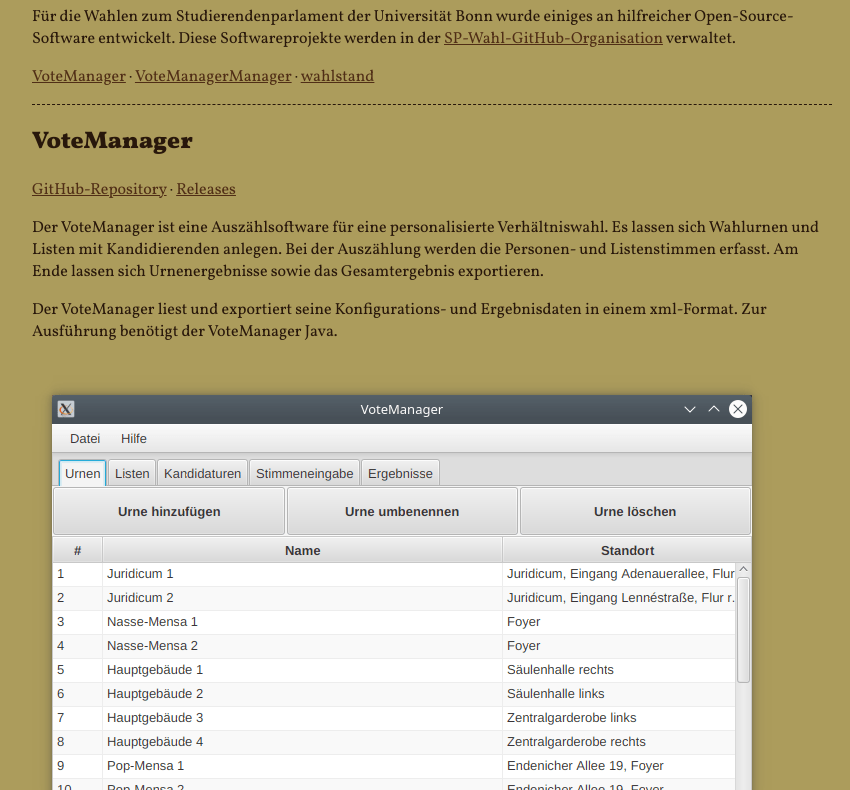
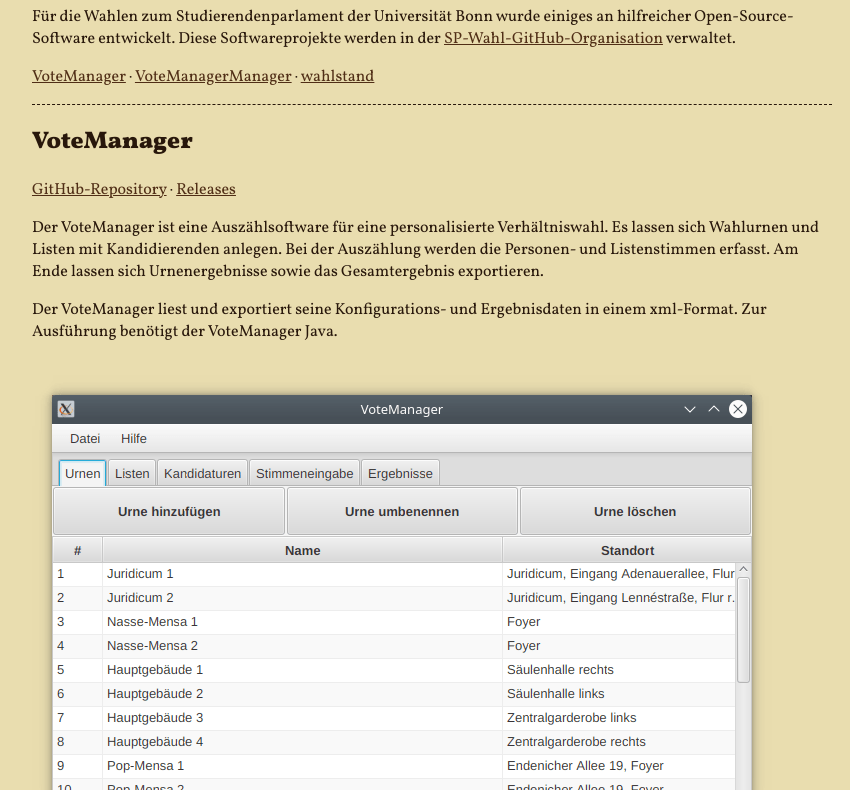
Before and after one commit to sp-wahl/website, a plain HTML site: page index.html in a window 1280 px wide. Shown: the part 81-871 px from the top of the page, without its empty margins (208-1058 px from the left). Drawn offline with Linux system fonts and the light colour scheme.

Commit message:
Use lighter background colour

```diff
--- a/style.css
+++ b/style.css
@@ -18,7 +18,7 @@
 
 html {
     font-family: "Vollkorn", serif;
-    background-color: #ac9c5c;
+    background-color: #e9ddaf;
     color: #28170b;
 }
 
```
